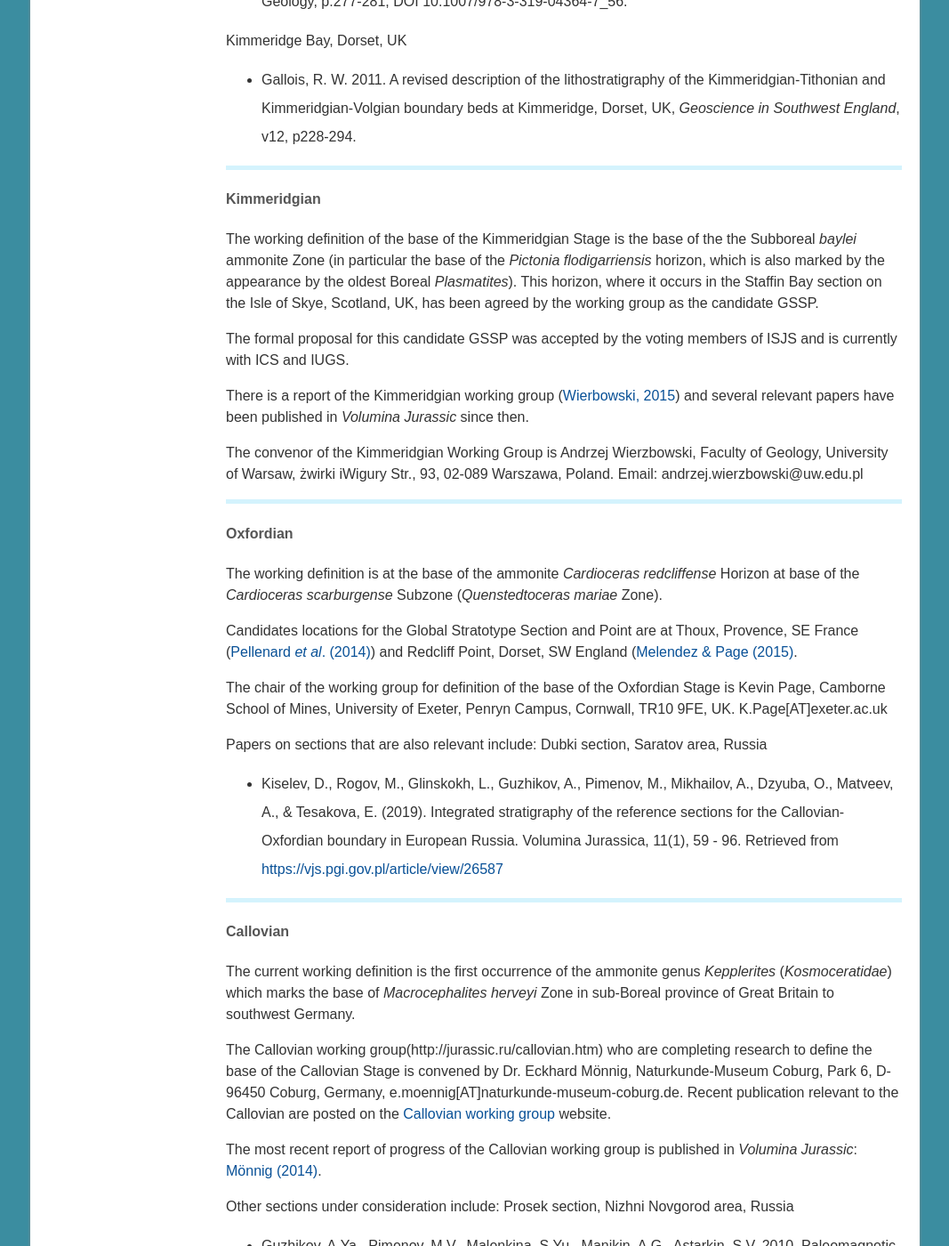
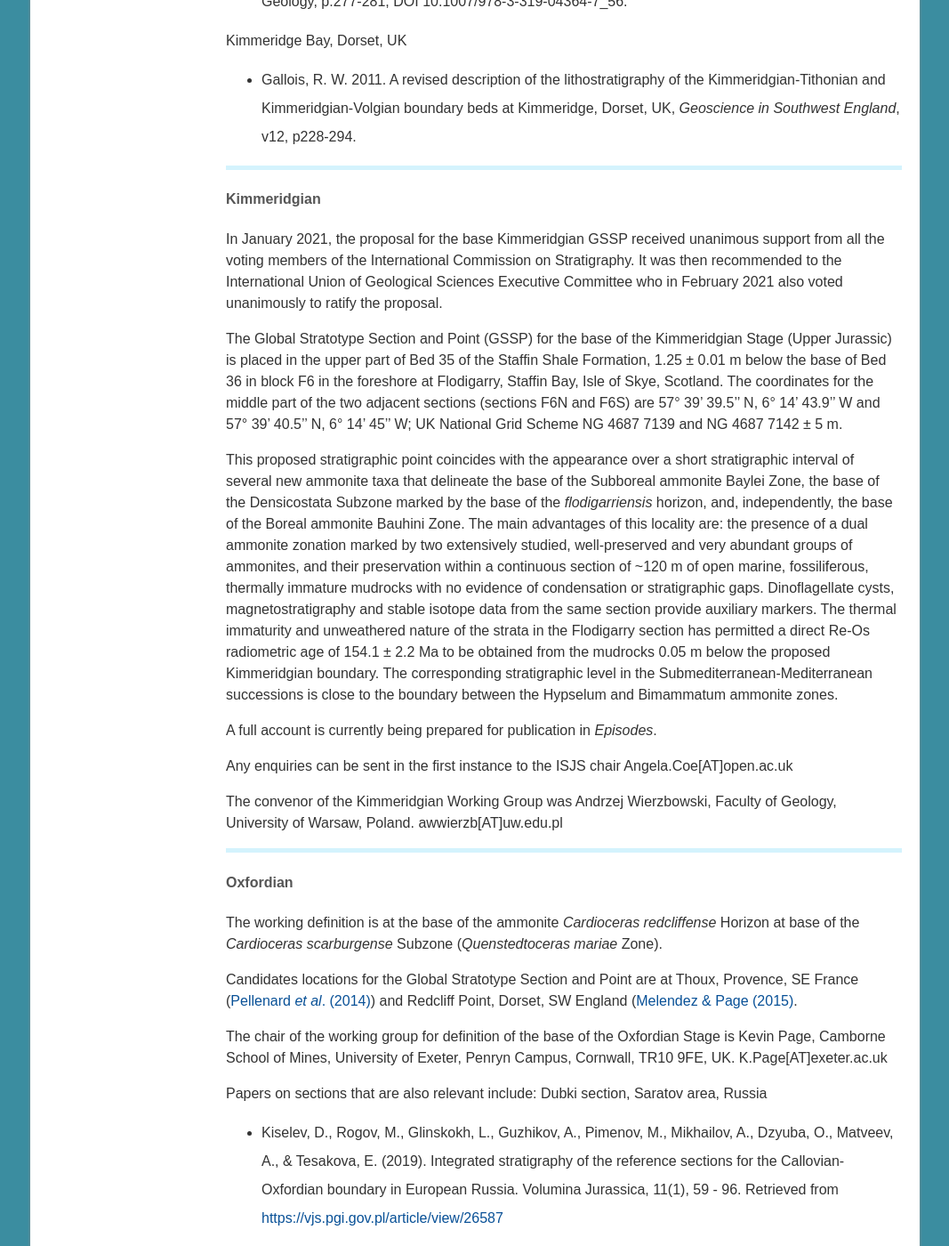
Before and after one commit to i-c-stratigraphy/subcommission-jurassic, a Jekyll site: the page built from pages/our-work.md, in a window 1280 px wide and 1400 px high, scrolled down 2114 px. Shown: the whole window at 89% size, without its empty margins (106-1173 px from the left). Built offline with Jekyll 4.4.1, drawn with Linux system fonts in a browser that asks for light colours.

Commit message:
Update our-work.md

```diff
--- a/pages/our-work.md
+++ b/pages/our-work.md
@@ -59,13 +59,17 @@ Kimmeridge Bay, Dorset, UK
 
 <div style="height:5px; width:100%; background-color:#D4F3FD; display:block;">&nbsp;</div>
 #### Kimmeridgian
-The working definition of the base of the Kimmeridgian Stage is the base of the the Subboreal _baylei_ ammonite Zone (in particular the base of the _Pictonia flodigarriensis_ horizon, which is also marked by the appearance by the oldest Boreal _Plasmatites_). This horizon, where it occurs in the Staffin Bay section on the Isle of Skye, Scotland, UK, has been agreed by the working group as the candidate GSSP.
+In January 2021, the proposal for the base Kimmeridgian GSSP received unanimous support from all the voting members of the International Commission on Stratigraphy. It was then recommended to the International Union of Geological Sciences Executive Committee who in February 2021 also voted unanimously to ratify the proposal.
 
-The formal proposal for this candidate GSSP was accepted by the voting members of ISJS and is currently with ICS and IUGS.
+The Global Stratotype Section and Point (GSSP) for the base of the Kimmeridgian Stage (Upper Jurassic) is placed in the upper part of Bed 35 of the Staffin Shale Formation, 1.25 ± 0.01 m below the base of Bed 36 in block F6 in the foreshore at Flodigarry, Staffin Bay, Isle of Skye, Scotland. The coordinates for the middle part of the two adjacent sections (sections F6N and F6S) are 57° 39’ 39.5’’ N, 6° 14’ 43.9’’ W and 57° 39’ 40.5’’ N, 6° 14’ 45’’ W; UK National Grid Scheme NG 4687 7139 and NG 4687 7142 ± 5 m.
 
-There is a report of the Kimmeridgian working group ([Wierbowski, 2015](https://vjs.pgi.gov.pl/article/view/26643)) and several relevant papers have been published in _Volumina Jurassic_ since then.
+This proposed stratigraphic point coincides with the appearance over a short stratigraphic interval of several new ammonite taxa that delineate the base of the Subboreal ammonite Baylei Zone, the base of the Densicostata Subzone marked by the base of the *flodigarriensis* horizon, and, independently, the base of the Boreal ammonite Bauhini Zone. The main advantages of this locality are: the presence of a dual ammonite zonation marked by two extensively studied, well-preserved and very abundant groups of ammonites, and their preservation within a continuous section of ~120 m of open marine, fossiliferous, thermally immature mudrocks with no evidence of condensation or stratigraphic gaps. Dinoflagellate cysts, magnetostratigraphy and stable isotope data from the same section provide auxiliary markers. The thermal immaturity and unweathered nature of the strata in the Flodigarry section has permitted a direct Re-Os radiometric age of 154.1 ± 2.2 Ma to be obtained from the mudrocks 0.05 m below the proposed Kimmeridgian boundary. The corresponding stratigraphic level in the Submediterranean-Mediterranean successions is close to the boundary between the Hypselum and Bimammatum ammonite zones.
 
-The convenor of the Kimmeridgian Working Group is Andrzej Wierzbowski, Faculty of Geology, University of Warsaw, żwirki iWigury Str., 93, 02-089 Warszawa, Poland. Email: andrzej.wierzbowski@uw.edu.pl
+A full account is currently being prepared for publication in *Episodes*.
+
+Any enquiries can be sent in the first instance to the ISJS chair Angela.Coe[AT]open.ac.uk
+
+The convenor of the Kimmeridgian Working Group was Andrzej Wierzbowski, Faculty of Geology, University of Warsaw, Poland. awwierzb[AT]uw.edu.pl
 
 
 <div style="height:5px; width:100%; background-color:#D4F3FD; display:block;">&nbsp;</div>
```
